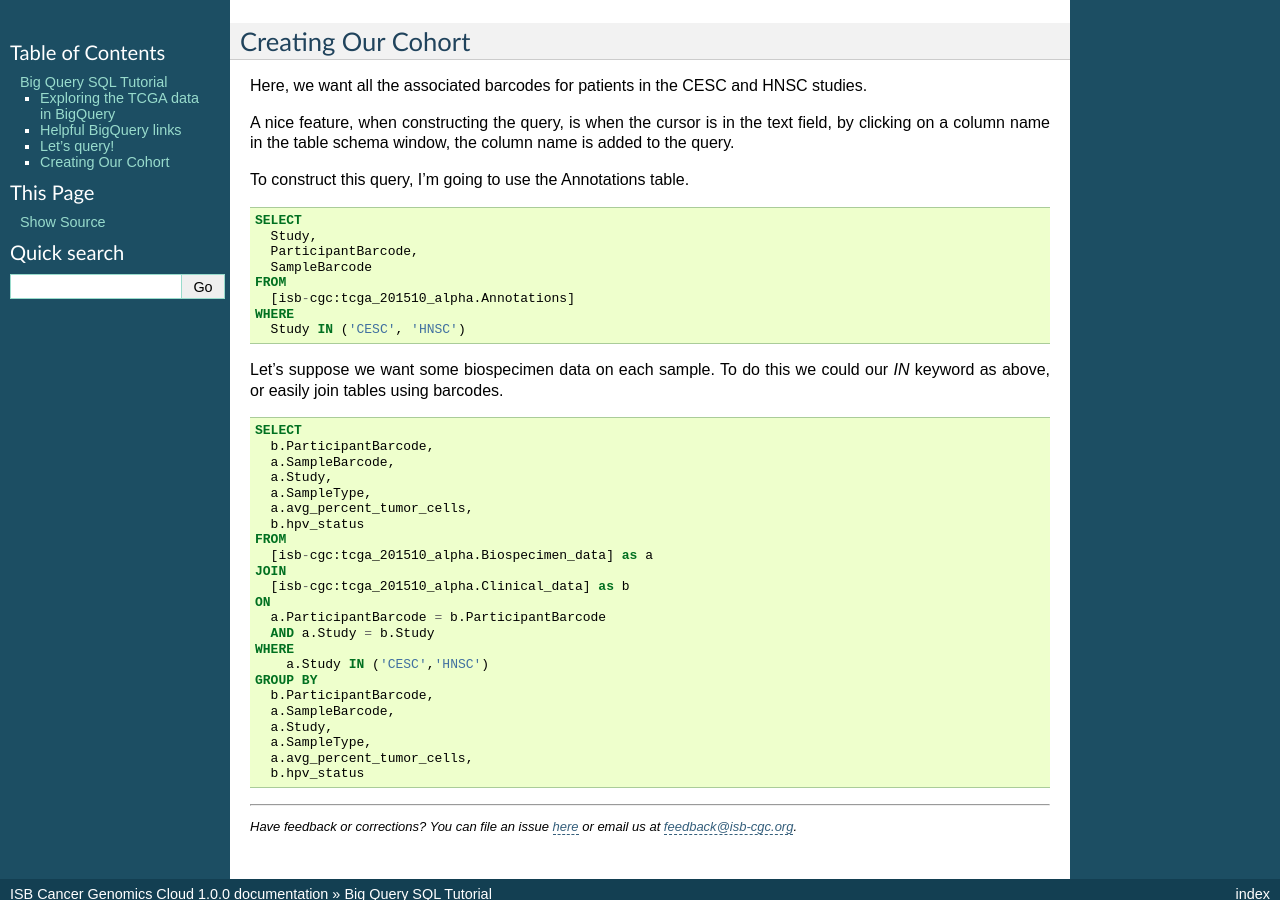
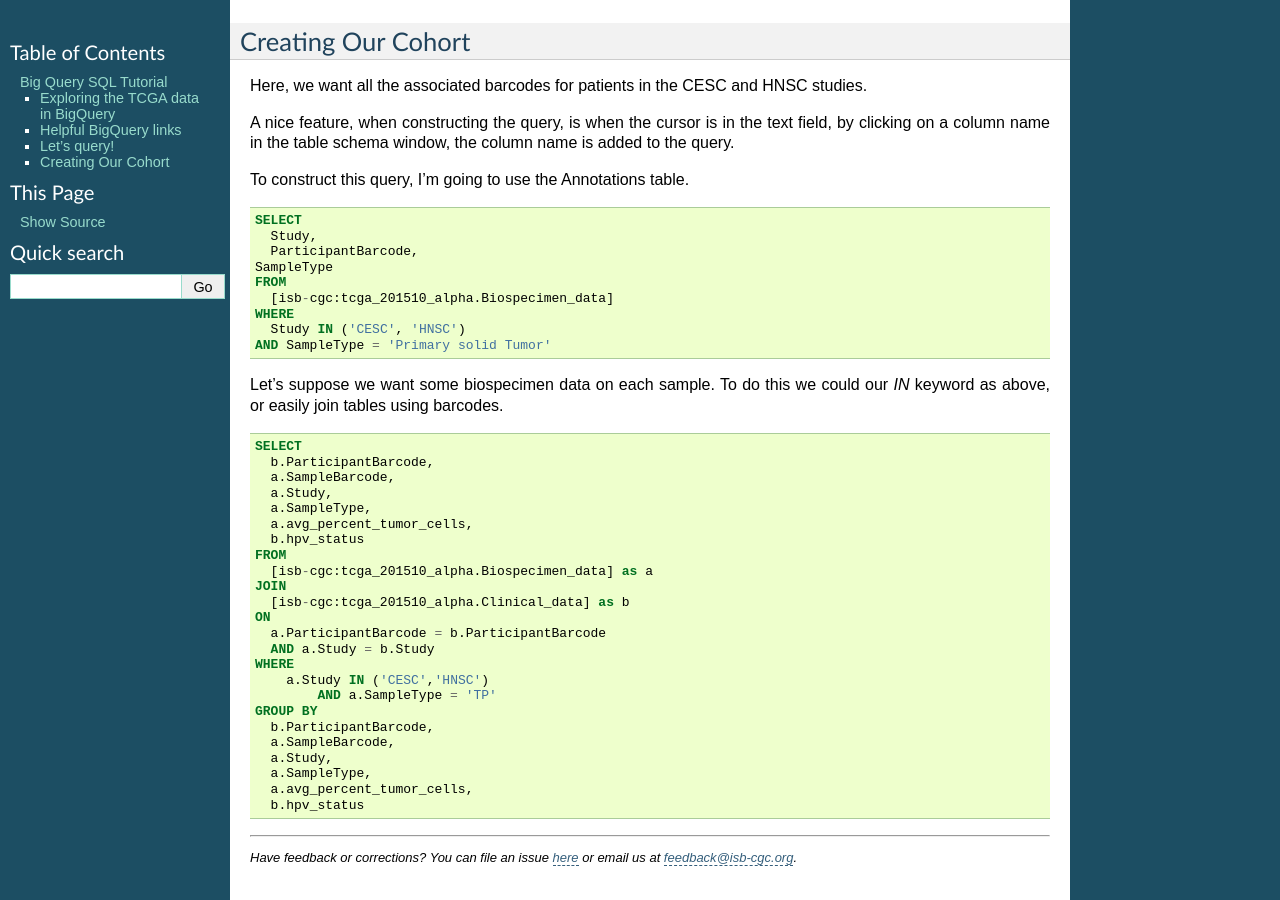
Before and after one commit to isb-cgc/readthedocs, a Sphinx documentation site: the page built from docs/source/sections/workshop/BQ_SQL_tut.rst, in a window 1280 px wide and 900 px high, scrolled down 1356 px. Built offline with Sphinx 7.4.7, drawn with Linux system fonts in a browser that asks for light colours; pages that are not in the unit, such as notebooks, are missing from menus.

Commit message:
update on BQ_SQL_0936

```diff
--- a/docs/source/sections/workshop/BQ_SQL_tut.rst
+++ b/docs/source/sections/workshop/BQ_SQL_tut.rst
@@ -102,11 +102,12 @@ To construct this query, I'm going to use the Annotations table.
 	SELECT
 	  Study,
 	  ParticipantBarcode,
-	  SampleBarcode
+	SampleType
 	FROM
-	  [isb-cgc:tcga_201510_alpha.Annotations]
+	  [isb-cgc:tcga_201510_alpha.Biospecimen_data]
 	WHERE
 	  Study IN ('CESC', 'HNSC')
+	AND SampleType = 'Primary solid Tumor'
 
 
 Let's suppose we want some biospecimen data on each sample. To do this we
@@ -130,6 +131,7 @@ could our *IN* keyword as above, or easily join tables using barcodes.
 	  AND a.Study = b.Study
 	WHERE
 	    a.Study IN ('CESC','HNSC')
+		AND a.SampleType = 'TP'
 	GROUP BY
 	  b.ParticipantBarcode,
 	  a.SampleBarcode,
```
